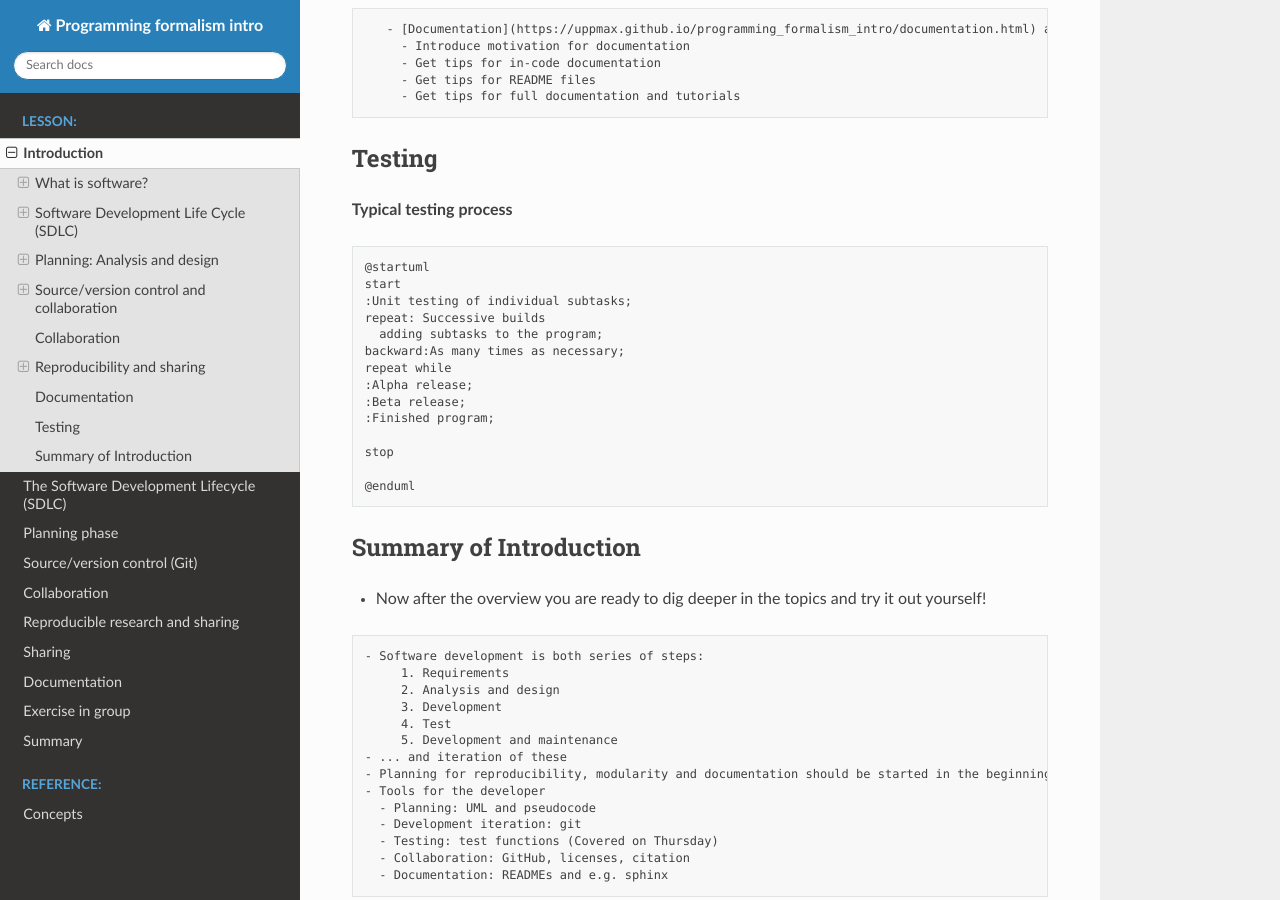
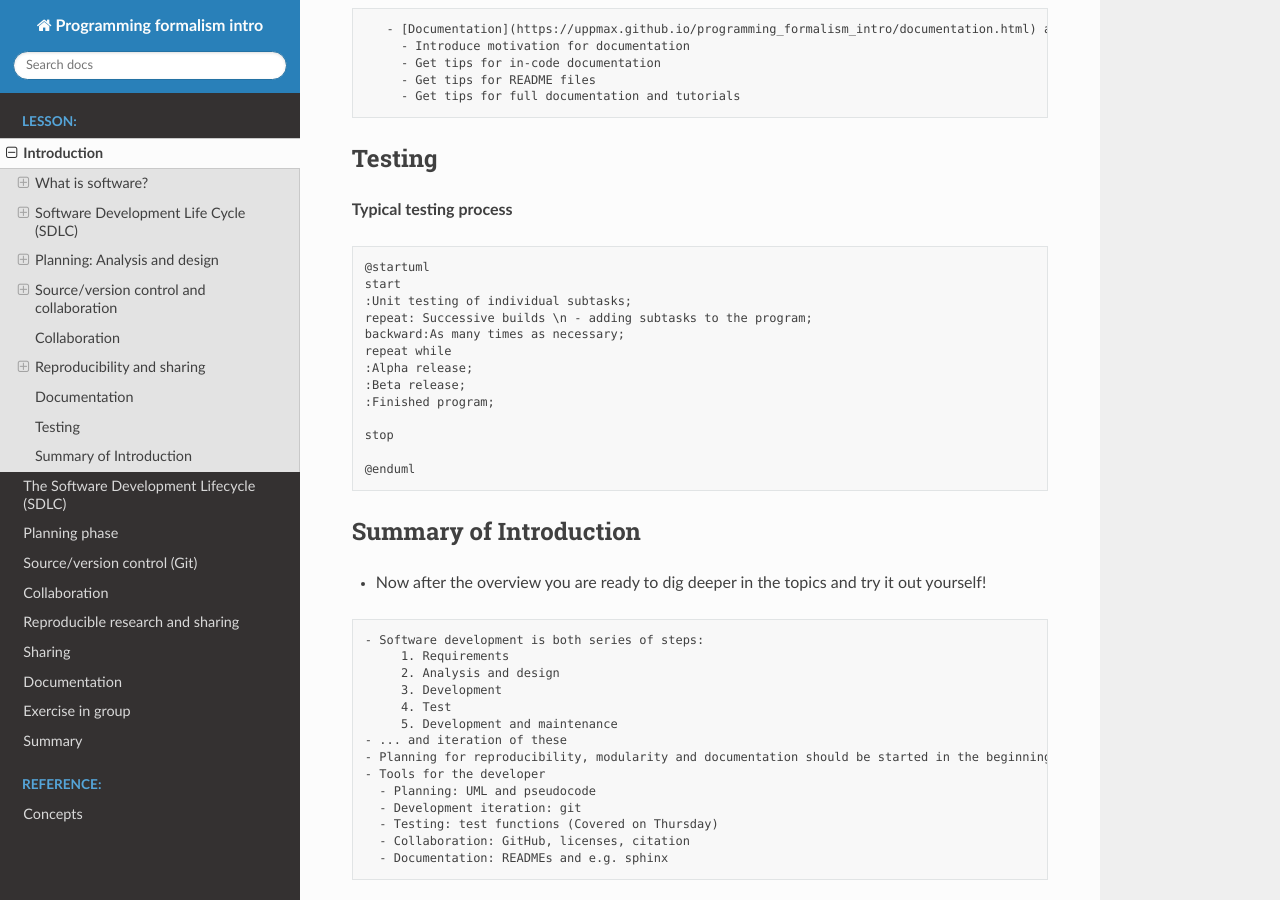
Before and after one commit to UPPMAX/programming_formalisms_intro, a Sphinx documentation site: the page built from doc/intro.md, in a window 1280 px wide and 900 px high, scrolled down 11798 px. Built offline with Sphinx 7.4.7 and the Read the Docs theme 2.0.0, drawn with Linux system fonts in a browser that asks for light colours; pages that are not in the unit, such as notebooks, are missing from menus.

```diff
--- a/doc/intro.md
+++ b/doc/intro.md
@@ -545,8 +545,7 @@ In this lesson we will discuss different methods and tools for better reproducib
 @startuml
 start
 :Unit testing of individual subtasks;
-repeat: Successive builds
-  adding subtasks to the program;
+repeat: Successive builds \n - adding subtasks to the program;
 backward:As many times as necessary;
 repeat while
 :Alpha release;
```
